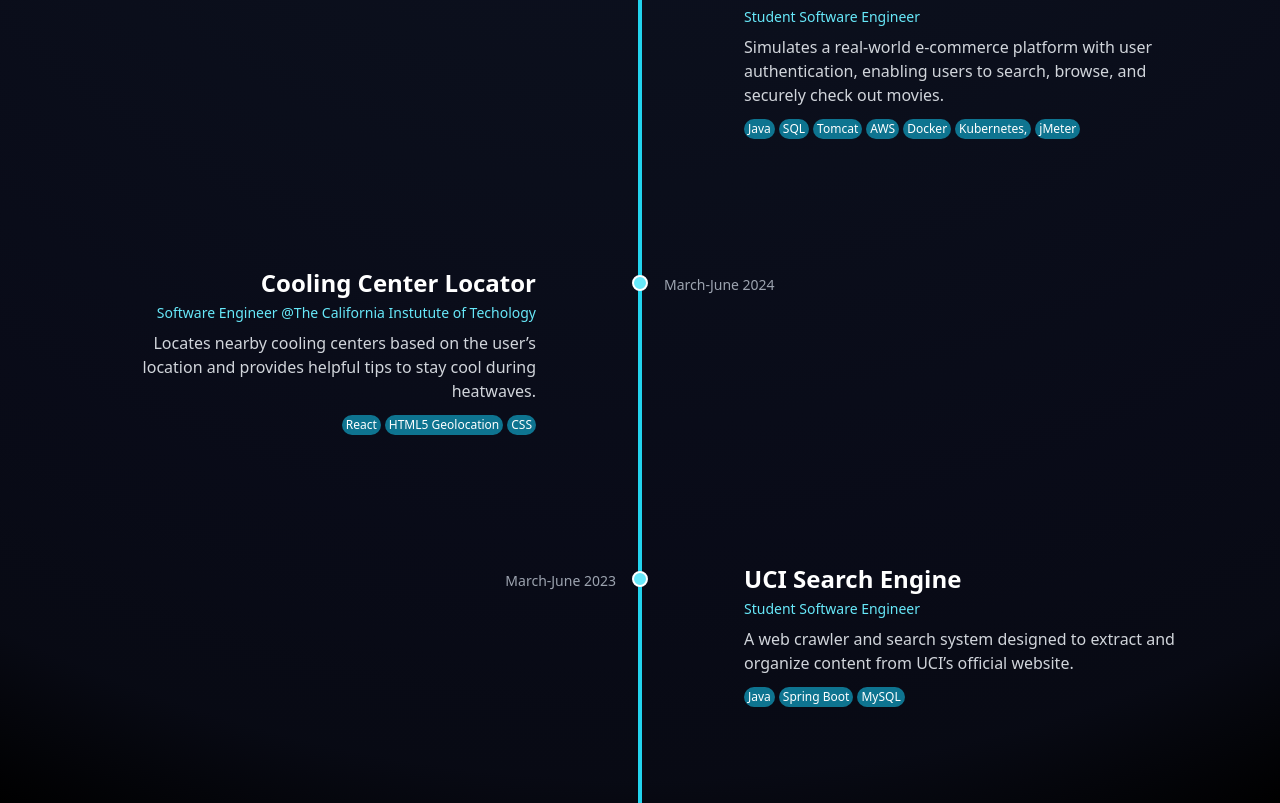
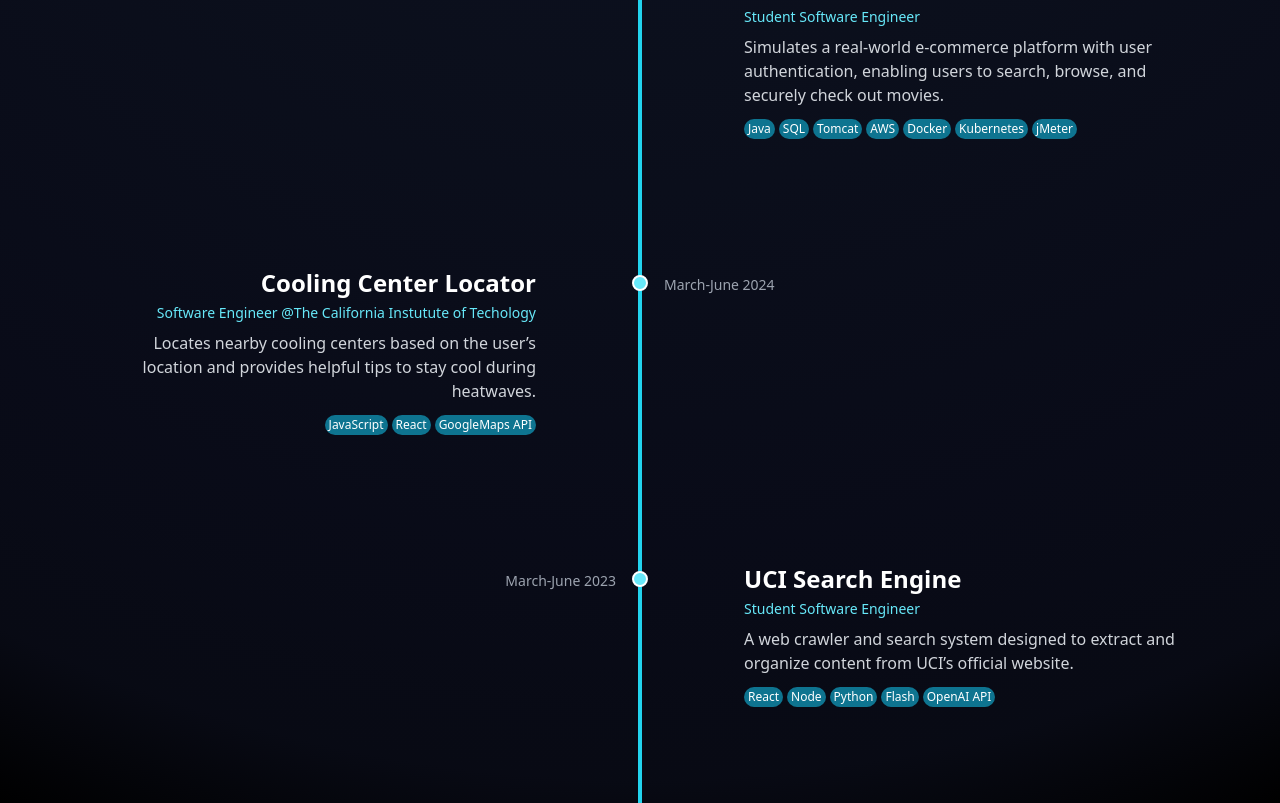
Before and after one commit to XiaoDanny/XiaoDannyPortfolio, a Next.js app: page / in a window 1280 px wide. Shown: the part 2089-2892 px from the top of the page. Built offline with nearby package versions, Linux system fonts and the light colour scheme.

Commit message:
vercel fix #2

```diff
--- a/src/app/components/Timeline.tsx
+++ b/src/app/components/Timeline.tsx
@@ -33,7 +33,7 @@ const projects: ProjectEntry[] = [
     description:
     "Simulates a real-world e-commerce platform with user authentication, enabling users to search, browse, and securely check out movies.",
     date: "September–December 2024",
-    technologies: ["Java", "SQL", "Tomcat", "AWS", "Docker", "Kubernetes,", "jMeter"],
+    technologies: ["Java", "SQL", "Tomcat", "AWS", "Docker", "Kubernetes", "jMeter"],
   },
   {
     name: "Cooling Center Locator",
@@ -41,7 +41,7 @@ const projects: ProjectEntry[] = [
     description:
       "Locates nearby cooling centers based on the user’s location and provides helpful tips to stay cool during heatwaves.",
     date: "March-June 2024",
-    technologies: ["React", "HTML5 Geolocation", "CSS"],
+    technologies: ["JavaScript", "React", "GoogleMaps API"],
   },
   {
     name: "UCI Search Engine",
@@ -49,7 +49,7 @@ const projects: ProjectEntry[] = [
     description:
       "A web crawler and search system designed to extract and organize content from UCI’s official website.",
     date: "March-June 2023",
-    technologies: ["Java", "Spring Boot", "MySQL"],
+    technologies: ["React", "Node", "Python", "Flash", "OpenAI API"],
   },
 ];
 
@@ -87,8 +87,9 @@ export default function Timeline() {
 }
 
 function TimelineItem({ entry, side }: { entry: ProjectEntry; side: "left" | "right" }) {
-  const ref = useRef<HTMLDivElement>(null);
-  const visible = useInView(ref, "-100px");
+    const ref = useRef<HTMLElement>(null);
+    const visible = useInView(ref, "-100px");
+
   const isLeft = side === "left";
 
   // container positioning
```
